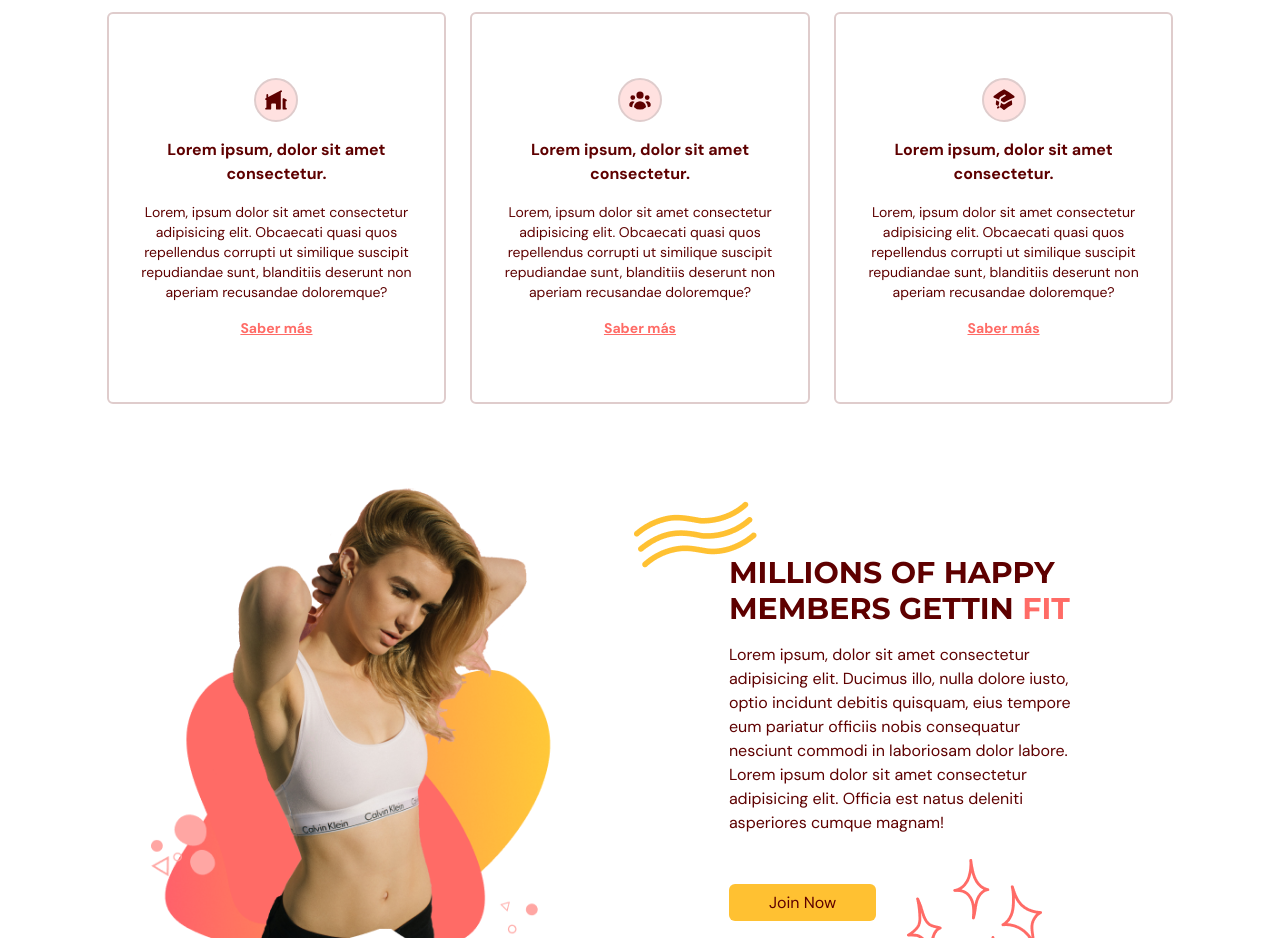
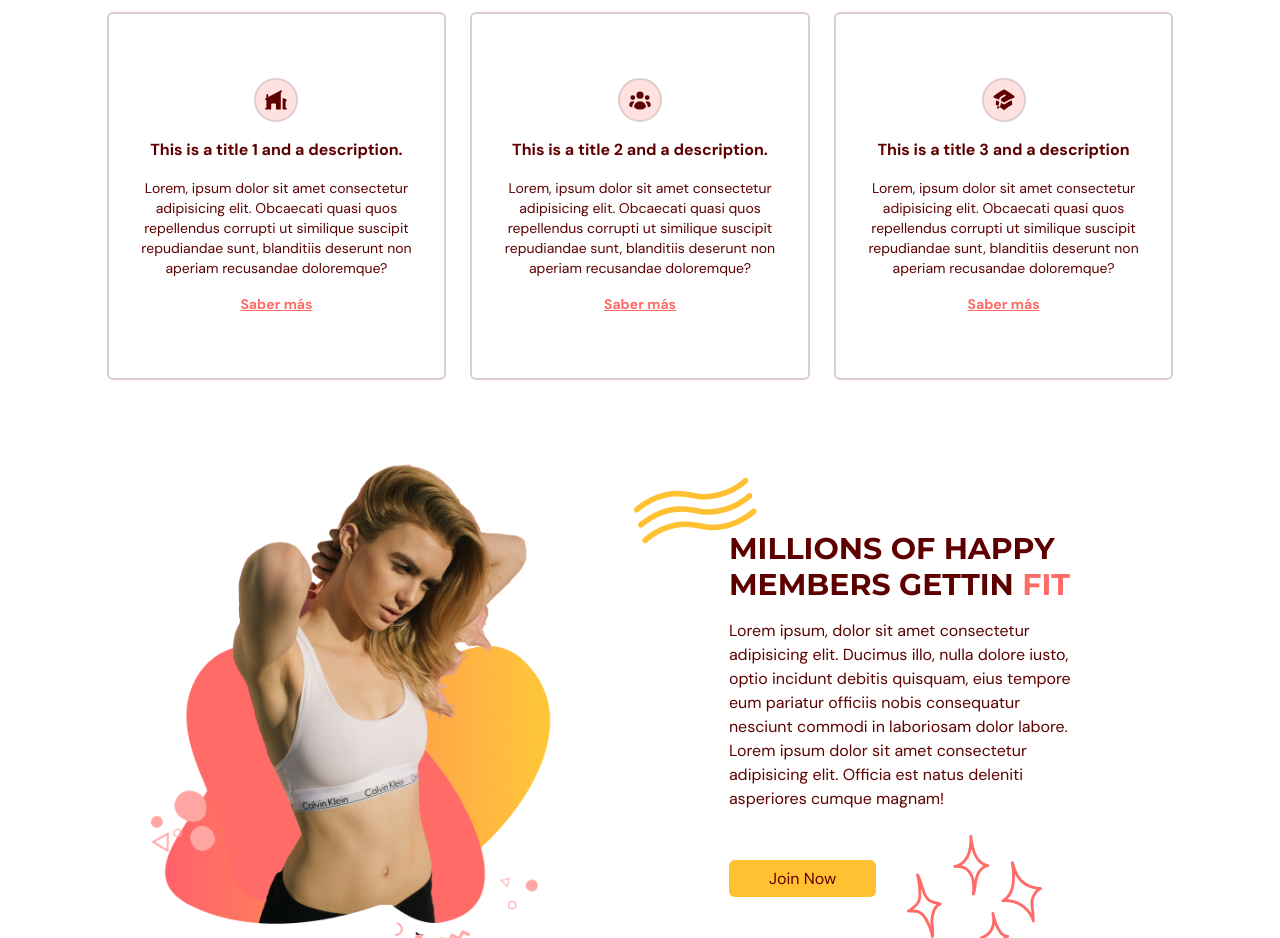
Before and after one commit to joeebw/garcia-soaps, a React (Vite) app: page / in a window 1280 px wide. Shown: the part 1040-1978 px from the top of the page. Built offline with nearby package versions, Linux system fonts and the light colour scheme.

Commit message:
added key to childs

```diff
--- a/src/scenes/benefits/Benefits.tsx
+++ b/src/scenes/benefits/Benefits.tsx
@@ -14,17 +14,17 @@ import ActionButtons from "@/shares/ActionButtons";
 const benefits: BenefitType[] = [
   {
     icon: <HomeModernIcon className="h-6 w-6"/>,
-    title: "Lorem ipsum, dolor sit amet consectetur.",
+    title: "This is a title 1 and a description.",
     description: "Lorem, ipsum dolor sit amet consectetur adipisicing elit. Obcaecati quasi quos repellendus corrupti ut similique suscipit repudiandae sunt, blanditiis deserunt non aperiam recusandae doloremque?"
   },
   {
     icon: <UserGroupIcon className="h-6 w-6"/>,
-    title: "Lorem ipsum, dolor sit amet consectetur.",
+    title: "This is a title 2 and a description.",
     description: "Lorem, ipsum dolor sit amet consectetur adipisicing elit. Obcaecati quasi quos repellendus corrupti ut similique suscipit repudiandae sunt, blanditiis deserunt non aperiam recusandae doloremque?"
   },
   {
     icon: <AcademicCapIcon className="h-6 w-6"/>,
-    title: "Lorem ipsum, dolor sit amet consectetur.",
+    title: "This is a title 3 and a description",
     description: "Lorem, ipsum dolor sit amet consectetur adipisicing elit. Obcaecati quasi quos repellendus corrupti ut similique suscipit repudiandae sunt, blanditiis deserunt non aperiam recusandae doloremque?"
   }
 ];
--- a/src/scenes/clases/Clases.tsx
+++ b/src/scenes/clases/Clases.tsx
@@ -79,7 +79,7 @@ const Clases = ({setSelectedPage}:props) => {
       <div className="mt-14 w-full h-[353px] overflow-y-hidden overflow-x-scroll">
         <ul className="flex mx-8 gap-9 w-[2400px]">
           {clasesArray.map((clase) =>
-            <Clase clase={clase}/>)}
+            <Clase clase={clase} key={clase.title}/>)}
         </ul>
       </div>
     </section>
```
